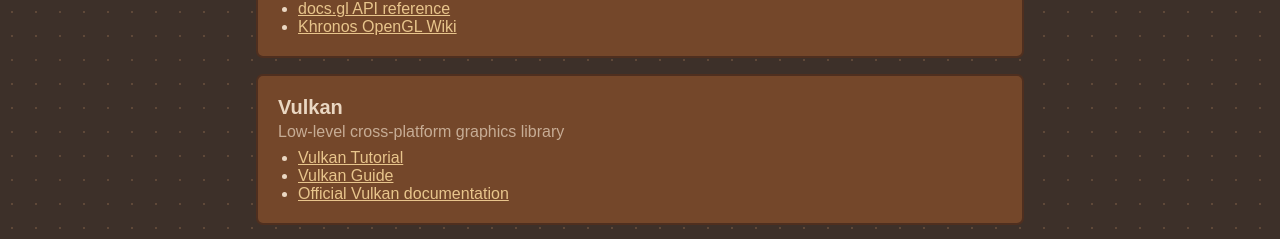
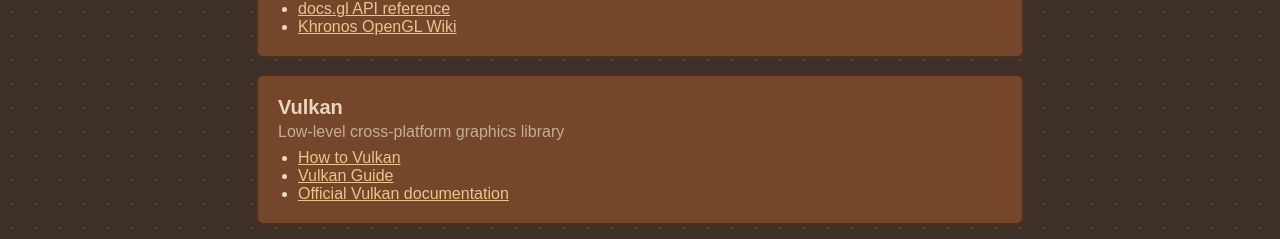
Before and after one commit to hackclub/mipmap, a SvelteKit app in the folder frontend/: page /docs in a window 1280 px wide. Shown: the part 888-1127 px from the top of the page. Built offline with nearby package versions, Linux system fonts and the light colour scheme; no server answers; a web font is replaced by a local one.

Commit message:
swap out a vulkan link

```diff
--- a/frontend/src/routes/docs/+page.svelte
+++ b/frontend/src/routes/docs/+page.svelte
@@ -54,7 +54,7 @@
             name: "Vulkan",
             description: "Low-level cross-platform graphics library",
             links: [
-                { text: "Vulkan Tutorial", href: "https://vulkan-tutorial.com/" },
+                { text: "How to Vulkan", href: "https://howtovulkan.com/" },
                 { text: "Vulkan Guide", href: "https://vkguide.dev/" },
                 { text: "Official Vulkan documentation", href: "https://docs.vulkan.org/" },
             ],
```
